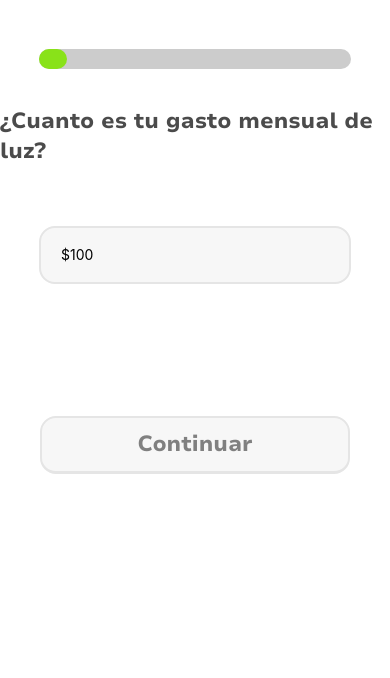
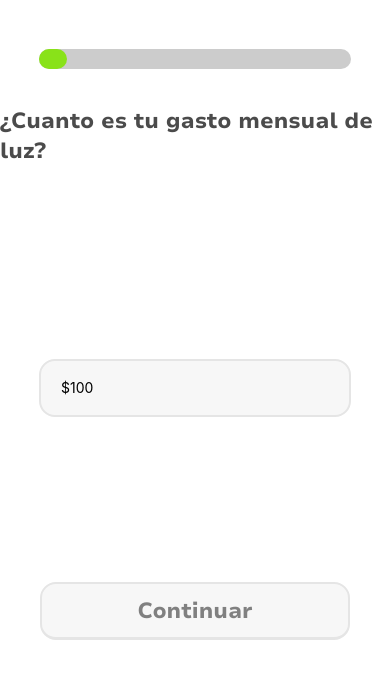
Before and after one commit to Bielma/bio-defenders-frontend, a React Native app: screen /Initial in a window 390 px wide. Shown: the top 678 px of the page. Built offline with nearby package versions, Linux system fonts and the light colour scheme.

Commit message:
Add AsyncStorage and navigation to InitialSurvey component

```diff
--- a/src/views/InitialSurvey/InitialSurvey.tsx
+++ b/src/views/InitialSurvey/InitialSurvey.tsx
@@ -8,11 +8,15 @@ import questionsJson from "../../constants/questions";
 import StyleText from "../../components/StyleText";
 import { LoginStyles } from "../../views/Login/constants";
 import { sendRequest } from "../../utils/utils";
+import AsyncStorage from "@react-native-async-storage/async-storage";
+import { NavigationProp, useNavigation } from "@react-navigation/native";
 interface Question {
   question: string;
   options: string[];
 }
 const InitialSurvey = () => {
+  const navigation = useNavigation<NavigationProp<any>>();
+
   const [progress, setProgress] = useState<number>(0);
   const [questionIndex, setQuestionIndex] = useState<number>(0);
   const [questions, setQuestions] = useState<any>([
@@ -204,6 +208,19 @@ const InitialSurvey = () => {
     if (response.success) {
       //TODO: Redirect to main page
       console.log(response.message);
+      //Save 'onbardingDone' on asyncStorage
+      await AsyncStorage.setItem("onboardingDone", "true");
+      await AsyncStorage.setItem(
+        "huellaCarbono",
+        JSON.stringify(response.huellaDeCarbono)
+      );
+      await AsyncStorage.setItem("recomendationsId", response.recomendationsId);
+      await AsyncStorage.setItem(
+        "recommendations",
+        JSON.stringify(response.recomendaciones)
+      );
+
+      navigation.navigate("Home");
     } else {
       console.log(response);
     }
--- a/src/views/InitialSurvey/constants/index.ts
+++ b/src/views/InitialSurvey/constants/index.ts
@@ -30,7 +30,7 @@ export const InitialSurveyStyles = StyleSheet.create({
     marginTop: "7%",
     width: "100%",
     alignItems: "center",
-    flex: 0.5,
+    flex: 1,
   },
   optionsSecion: {
     width: "100%",
@@ -40,7 +40,7 @@ export const InitialSurveyStyles = StyleSheet.create({
   continueSection: {
     width: "100%",
     alignItems: "center",
-    flex: 2,
+    flex: 1,
   },
   input: {
     paddingLeft: 20,
```
